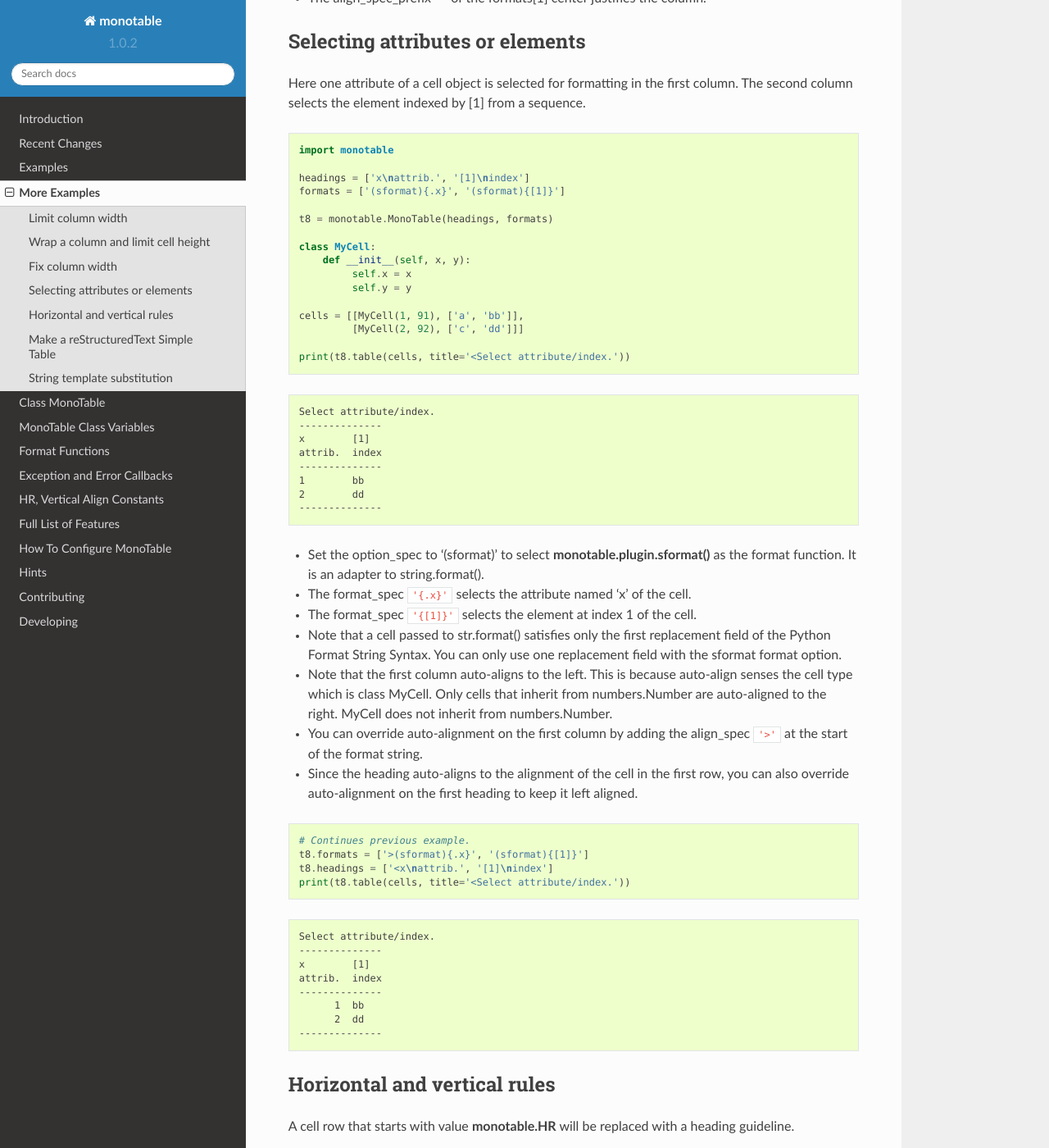
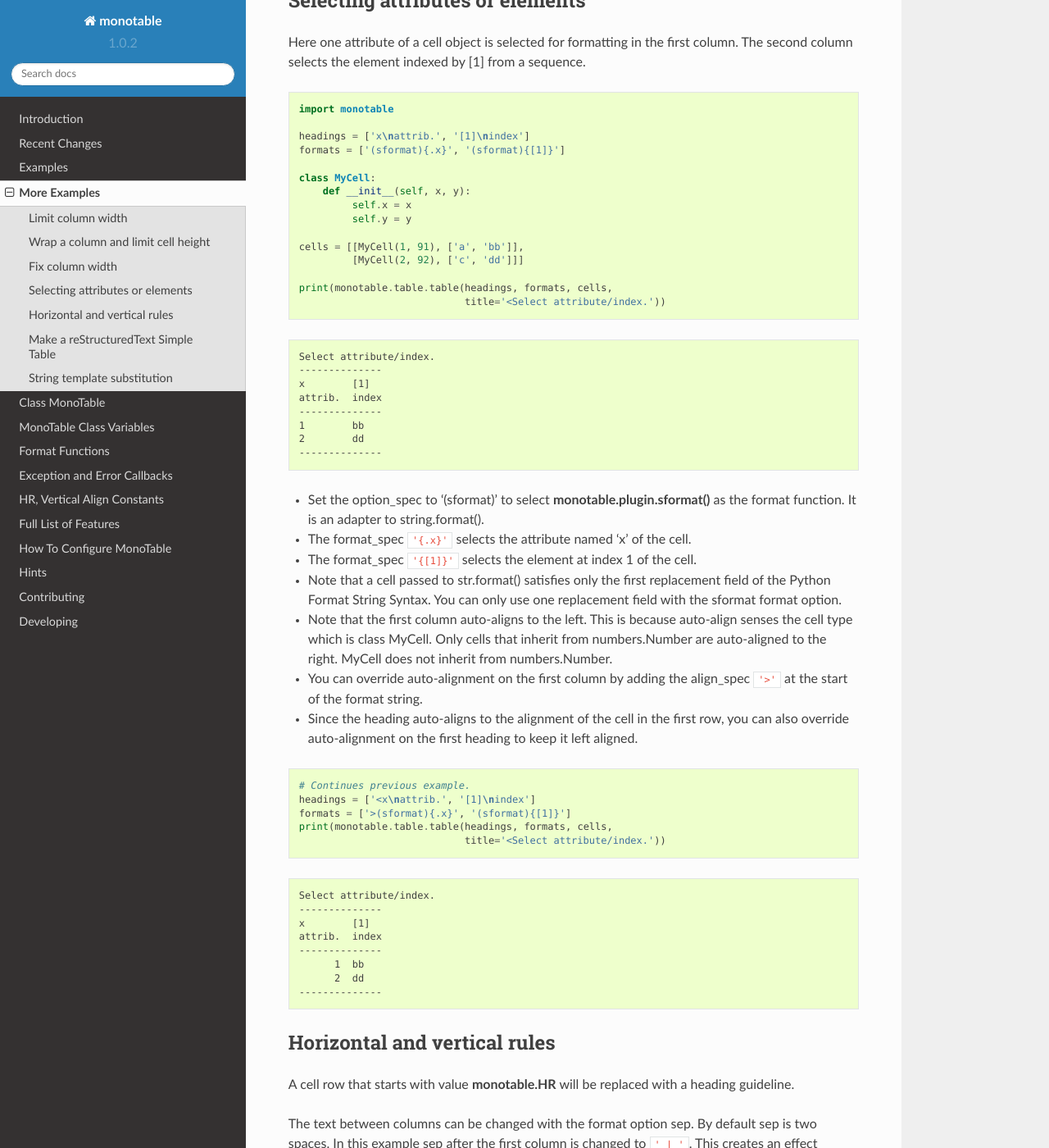
Before and after one commit to tmarktaylor/monotable, a Sphinx documentation site: the page built from doc/more_examples.rst, in a window 1280 px wide and 1400 px high, scrolled down 2336 px. Shown: the whole window at 82% size. Built offline with Sphinx 7.4.7 and the Read the Docs theme 2.0.0, drawn with Linux system fonts in a browser that asks for light colours; some of the changed text lies outside the part shown.

Commit message:
Examples now use new MonoTable__init__() and member functions. Update MonoTable docstrings for new signatures.

```diff
--- a/doc/more_examples.rst
+++ b/doc/more_examples.rst
@@ -14,13 +14,12 @@ was omitted.
 
     headings = ['Id Number', 'Duties', 'Start Date']
     formats = ['', '(width=15)']
-    t5 = monotable.MonoTable(headings, formats)
-
     cells = [[1, 'President and CEO', '06/02/2016'],
              [2, 'Raise capital', '06/10/2016'],
              [3, 'Oversee day to day operations', '06/21/2016']]
 
-    print(t5.table(cells, title='Limit center column to 15 characters.'))
+    print(monotable.table.table(headings, formats, cells,
+            title='Limit center column to 15 characters.'))
 
 .. testoutput::
 
@@ -58,7 +57,7 @@ The second column is wrapped to a maximum width of 12 characters.
     title = ('Wrap center column to a maximum of 12 characters.\n'
              'Limit cell height to 2 lines')
 
-    print(t6.table(cells, title=title))
+    print(t3.table(headings, formats, cells, title=title))
 
 .. testoutput::
 
@@ -101,15 +100,13 @@ formatted text will be padded or truncated to the exact width.
 
     headings = ['left\ncol', 'mid\ncol', 'right\ncol']
     formats = ['', '^(width=11;fixed)']
-    t7 = monotable.MonoTable(headings, formats)
-
     cells = [['A',   1, 'x'],
              ['B', 222, 'y'],
              ['C',   3, 'z']]
 
     title = 'Middle column is fixed width.'
 
-    print(t7.table(cells, title=title))
+    print(monotable.table.table(headings, formats, cells, title=title))
 
 .. testoutput::
 
@@ -139,8 +136,6 @@ the element indexed by [1] from a sequence.
     headings = ['x\nattrib.', '[1]\nindex']
     formats = ['(sformat){.x}', '(sformat){[1]}']
 
-    t8 = monotable.MonoTable(headings, formats)
-
     class MyCell:
         def __init__(self, x, y):
              self.x = x
@@ -149,7 +144,8 @@ the element indexed by [1] from a sequence.
     cells = [[MyCell(1, 91), ['a', 'bb']],
              [MyCell(2, 92), ['c', 'dd']]]
 
-    print(t8.table(cells, title='<Select attribute/index.'))
+    print(monotable.table.table(headings, formats, cells,
+                                title='<Select attribute/index.'))
 
 .. testoutput::
 
@@ -182,9 +178,10 @@ the element indexed by [1] from a sequence.
 .. testcode::
 
     # Continues previous example.
-    t8.formats = ['>(sformat){.x}', '(sformat){[1]}']
-    t8.headings = ['<x\nattrib.', '[1]\nindex']
-    print(t8.table(cells, title='<Select attribute/index.'))
+    headings = ['<x\nattrib.', '[1]\nindex']
+    formats = ['>(sformat){.x}', '(sformat){[1]}']
+    print(monotable.table.table(headings, formats, cells,
+                                title='<Select attribute/index.'))
 
 .. testoutput::
 
@@ -221,15 +218,13 @@ strings are silently ignored.
     # specify sep=' | ' between 1st and 2nd columns for vertical rule
     formats = ['(sep= | )']
 
-    t9 = monotable.MonoTable(headings, formats)
-
     cells = [['time', '12:45'],
              ['place', 'home'],
              [monotable.HR],      # put a heading guideline here
              ['sound', 'bell'],
              ['volume']]          # short row is extended with empty string
 
-    print(t9.table(cells))
+    print(monotable.table.table(headings, formats, cells))
 
 .. testoutput::
 
@@ -269,7 +264,7 @@ markup.
              ['tformat', 'monotable.plugin.tformat', 'string.Template()'],
              ['function-name', '\\', 'user defined function']]
 
-    print(t10.table(cells))
+    print(t4.table(headings, [], cells))
 
 .. testoutput::
 
@@ -308,14 +303,13 @@ string.Template.substitute().
 
     headings = ['an\nint', 'Formatted by\nstr.Template()']
     formats = ['', '(tformat)name= $name\nage= $age\ncolor= $favorite_color']
-    t11 = monotable.MonoTable(headings, formats)
-
     cells = [[2345,
               dict(name='Row Zero', age=888, favorite_color='blue')],
              [6789,
               dict(name='Row One', age=999, favorite_color='No......')]]
 
-    print(t11.bordered_table(cells, title='A multi-line\nTitle.'))
+    print(monotable.table.bordered_table(headings, formats, cells,
+                                         title='A multi-line\nTitle.'))
 
 .. testoutput::
 
```
Also changed, not shown: other parts of doc/more_examples.rst (+3 -3 lines), README.rst (+12 -12 lines), doc/configuring.rst (+4 -4 lines), 1 other file.
